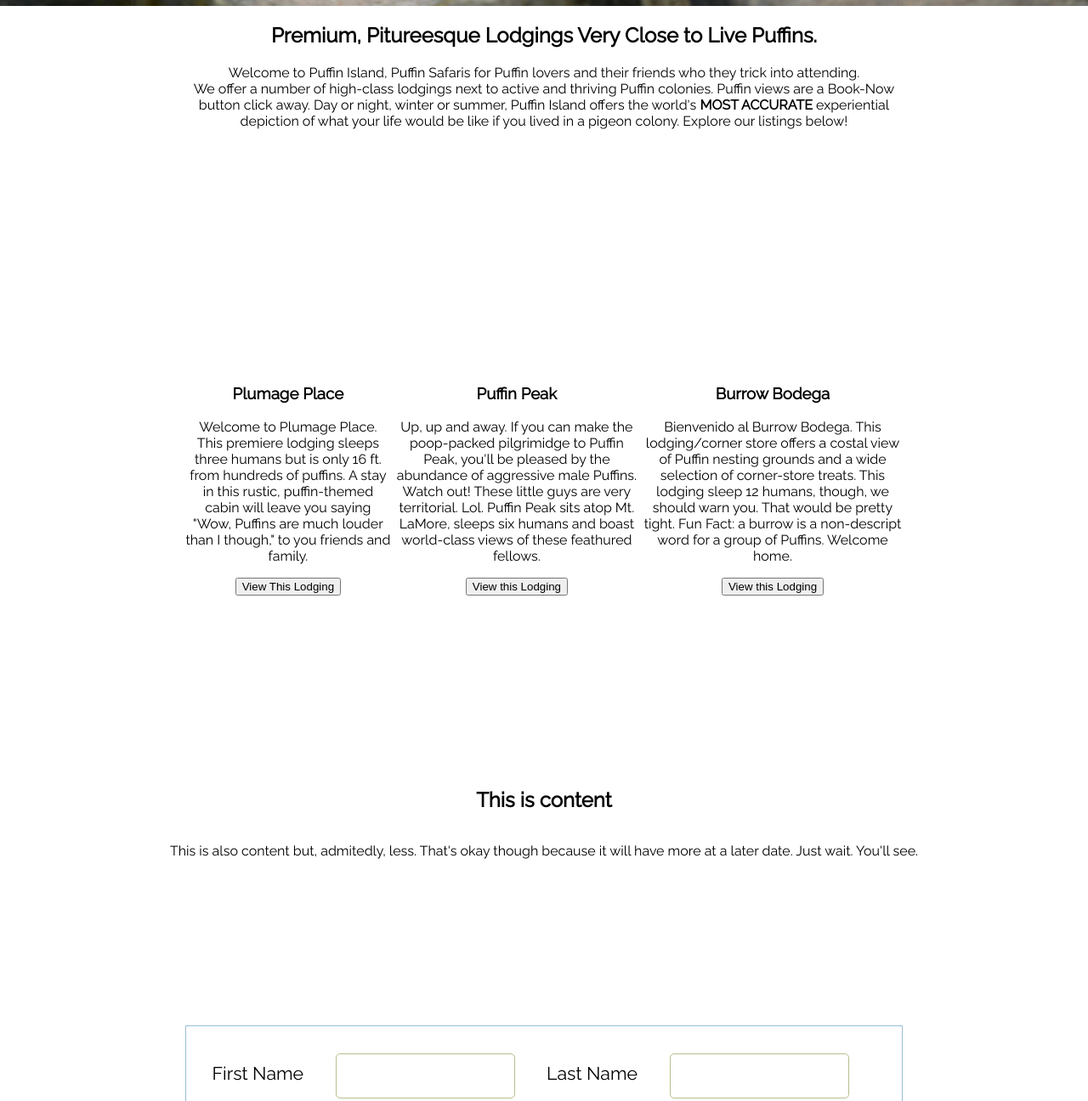
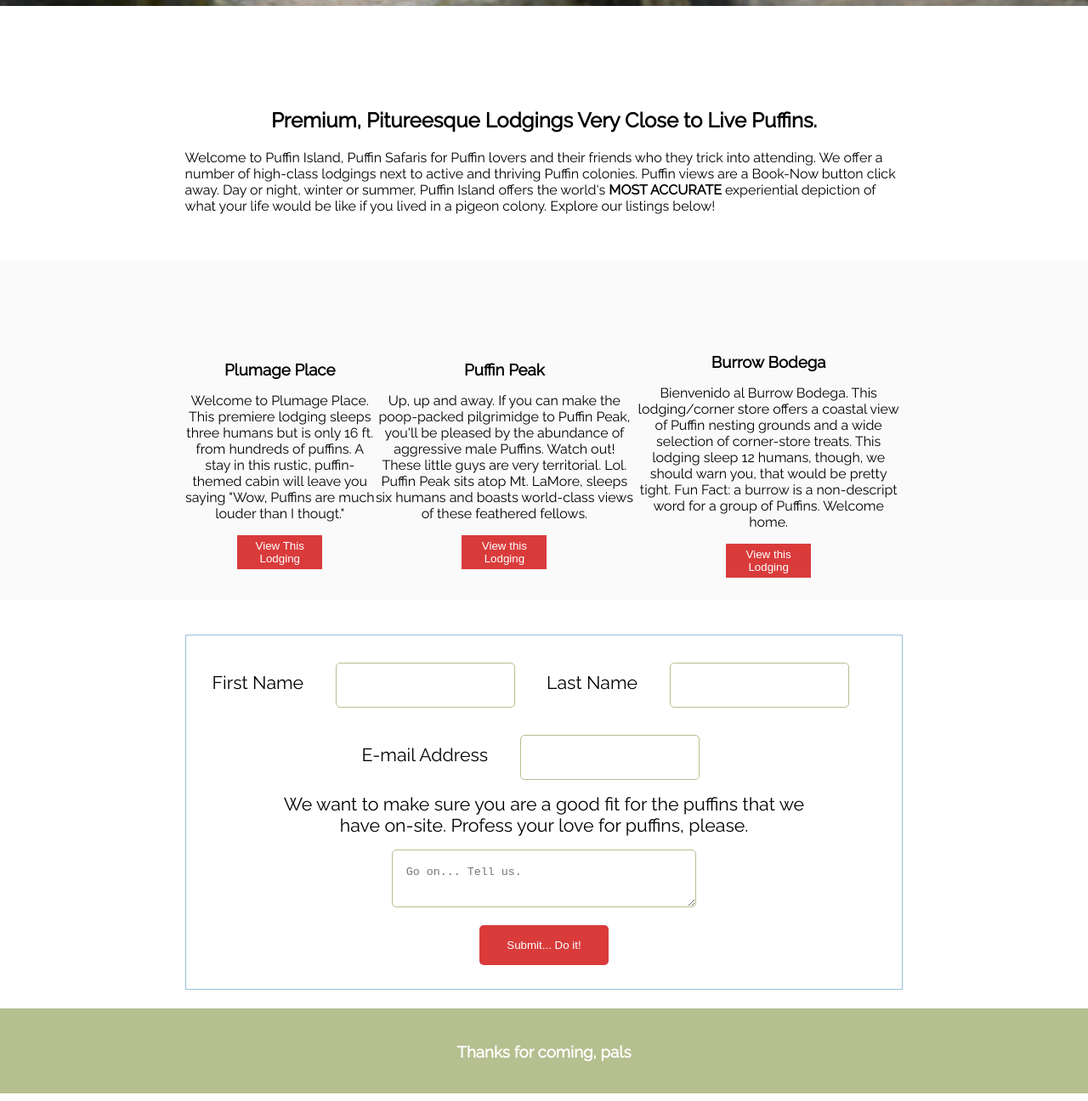
Before and after one commit to smccullum/smccullum.github.io, a plain HTML site: page index.html in a window 1280 px wide. Shown: the part 813-2109 px from the top of the page at 85% size. Drawn offline with Linux system fonts and the light colour scheme.

Commit message:
Complete Recamp
You know to save embarassment

```diff
--- a/css/index.css
+++ b/css/index.css
@@ -26,7 +26,7 @@ nav li {
   background-color: black;
   opacity: 0.7;
   z-index: 2;
-  height: 300px;
+  height: 35%;
   width: 50%;
   display: flex;
   position: absolute;
@@ -79,7 +79,7 @@ z-index: 1;
 
 .headerwrapper {
   width: 66%;
-  height: 100%;
+  height: 700px;
   margin: 0 auto;
   z-index: 3;
 }
@@ -124,8 +124,15 @@ text-align: center;
 
 .sectionwrapper1{
   width: 66%;
-  height: 300px;
+  height: 200px;
   margin: 0 auto;
+  padding-top: 100px;
+}
+.sectionwrapper1 p {
+  text-align: left;
+}
+h3 {
+  margin: 0
 }
 .sectionwrapper2{
   width: 66%;
@@ -134,12 +141,25 @@ text-align: center;
   margin: 0 auto;
 
 }
+.sectionwrapperbg {
+  width: 100%;
+  height: 400px;
+  display: flex;
+  background-color: #FAFAFA;
+}
 /*sectionform*/
 .sectionform {
   width: 66%;
   height: 100%;
   margin: 0 auto;
+  padding-top: 40px;
 }
+.block{
+  height: 300px;
+  width: 100%;
+  display: flex;
+}
+
 section form {
   border: 1px solid #96BFD9;
   padding: 16px;
@@ -147,6 +167,16 @@ section form {
   display: block;
   font-size: 16pt;
 }
+section button:hover {
+  background-color: #96BFD9;
+  text-shadow: 16px;
+  transition: 0.5s
+}
+.footerwrapper h3 {
+  padding-top: 40px;
+  color: white;
+}
+
 input, textarea {
 border: 1px solid #B5BF8F;
 border-radius: 5px;
@@ -176,7 +206,7 @@ textarea {
 
 /*footer css*/
 footer {
-height: 240px;
+height: 100px;
 
 background-color: #B5BF8F;
 }
@@ -195,13 +225,29 @@ background-color: #B5BF8F;
   padding-left: 0;
   margin: 0 auto;
 }
+
 }
-.lodge li {
+.lodge ul {
   height: 50%;
   width: 20%;
   padding: 16px;
   border: 1px solid black;
+}
 
+.lodge button {
+  border: none;
+  color: white;
+  background-color: #D93B3B;
+  width: 100px;
+  height: 40px;
+
+}
+.lodge button:hover {
+  background-color: #96BFD9;
+  text-shadow: 16px;
+  width: 110px;
+  height: 50px;
+  transition: 0.5s;
 }
 
 .c2 {
--- a/index.html
+++ b/index.html
@@ -39,34 +39,30 @@
   <section class="c1">
     <div class="sectionwrapper1">
       <h2>Premium, Pitureesque Lodgings Very Close to Live Puffins.</h2>
-      <p>Welcome to Puffin Island, Puffin Safaris for Puffin lovers and their friends who they trick into attending. <br>We offer a number of high-class lodgings next to active and thriving Puffin colonies. Puffin views are a Book-Now button click away. Day or night, winter or summer, Puffin Island offers the world's <b>MOST ACCURATE</b> experiential depiction of what your life would be like if you lived in a pigeon colony. Explore our listings below! </p>
+      <p>Welcome to Puffin Island, Puffin Safaris for Puffin lovers and their friends who they trick into attending. We offer a number of high-class lodgings next to active and thriving Puffin colonies. Puffin views are a Book-Now button click away. Day or night, winter or summer, Puffin Island offers the world's <b>MOST ACCURATE</b> experiential depiction of what your life would be like if you lived in a pigeon colony. Explore our listings below! </p>
     </div>
+  <div class="sectionwrapperbg">
   <div class="sectionwrapper2">
     <section class="c2">
         <ul class="lodge">
             <li>
                 <h3>Plumage Place</h3>
-                <p>Welcome to Plumage Place. This premiere lodging sleeps three humans but is only 16 ft. from hundreds of puffins. A stay in this rustic, puffin-themed cabin will leave you saying "Wow, Puffins are much louder than I though," to you friends and family. </p>
+                <p>Welcome to Plumage Place. This premiere lodging sleeps three humans but is only 16 ft. from hundreds of puffins. A stay in this rustic, puffin-themed cabin will leave you saying "Wow, Puffins are much louder than I thougt." </p>
                 <button>View This Lodging</button>
             </li>
             <li>
               <h3>Puffin Peak</h3>
-              <p>Up, up and away. If you can make the poop-packed pilgrimidge to Puffin Peak, you'll be pleased by the abundance of aggressive male Puffins. Watch out! These little guys are very territorial. Lol. Puffin Peak sits atop Mt. LaMore, sleeps six humans and boast world-class views of these feathured fellows.</p>
+              <p>Up, up and away. If you can make the poop-packed pilgrimidge to Puffin Peak, you'll be pleased by the abundance of aggressive male Puffins. Watch out! These little guys are very territorial. Lol. Puffin Peak sits atop Mt. LaMore, sleeps six humans and boasts world-class views of these feathered fellows.</p>
               <button>View this Lodging</button>
             </li>
             <li>
               <h3>Burrow Bodega</h3>
-              <p>Bienvenido al Burrow Bodega. This lodging/corner store offers a costal view of Puffin nesting grounds and a wide selection of corner-store treats. This lodging sleep 12 humans, though, we should warn you. That would be pretty tight. Fun Fact: a burrow is a non-descript word for a group of Puffins. Welcome home.</p>
+              <p>Bienvenido al Burrow Bodega. This lodging/corner store offers a coastal view of Puffin nesting grounds and a wide selection of corner-store treats. This lodging sleep 12 humans, though, we should warn you, that would be pretty tight. Fun Fact: a burrow is a non-descript word for a group of Puffins. Welcome home.</p>
               <button>View this Lodging</button>
             </li>
         </ul>
     </div>
-    <div>
-      <section class="c3">
-          <h2>This is content</h2>
-          <p> This is also content but, admitedly, less. That's okay though because it will have more at a later date. Just wait. You'll see.</p>
-      </section>
-    </div>
+</div>
 
   <section>
     <div class="sectionform">
@@ -86,13 +82,13 @@
           <br>
           <textarea name="entry.263292930" id="explain" placeholder="Go on... Tell us."></textarea>
         </div>
-        <button type="submit">Submit! Do it!</buton>
+        <button type="submit">Submit... Do it!</buton>
       </form>
     </div>
   </section>
   <footer>
     <div class="footerwrapper">
-
+<h3> Thanks for coming, pals</h3>
     </div>
   </footer>
 
```
Also changed, not shown: assets/1.jpg (renamed from assets/figma2.jpg).
